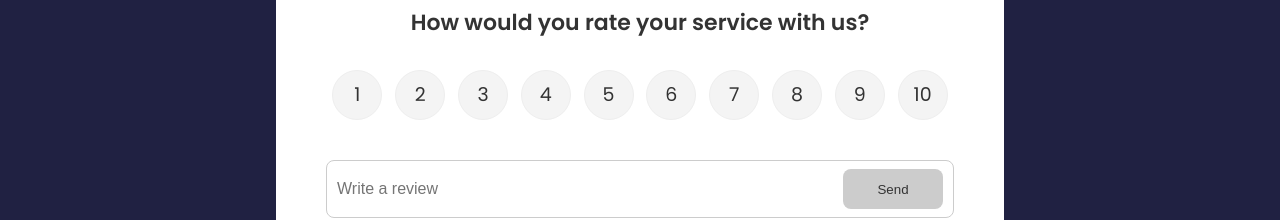
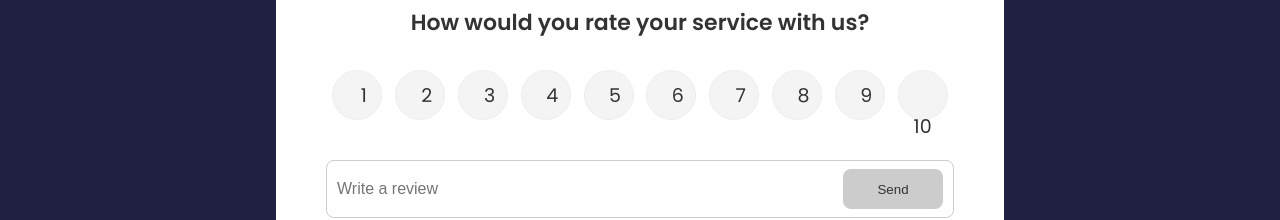
Before and after one commit to GUchechi/G-FeebBack-App, a React (Create React App) app: page / in a window 1280 px wide. Shown: the part 135-355 px from the top of the page. Built offline with nearby package versions, Linux system fonts and the light colour scheme; data requests are answered from the project's data file.

Commit message:
refactoring

```diff
--- a/src/index.css
+++ b/src/index.css
@@ -73,17 +73,7 @@ header {
   transition: 0.3s;
 }
 
-.rating li label {
-  position: absolute;
-  top: 50%;
-  left: 50%;
-  width: 50px;
-  height: 50px;
-  padding: 10px;
-  border-radius: 50%;
-  transform: translate(-50%, -50%);
-  cursor: pointer;
-}
+
 
 .rating li:hover,
 .num-display {
```
